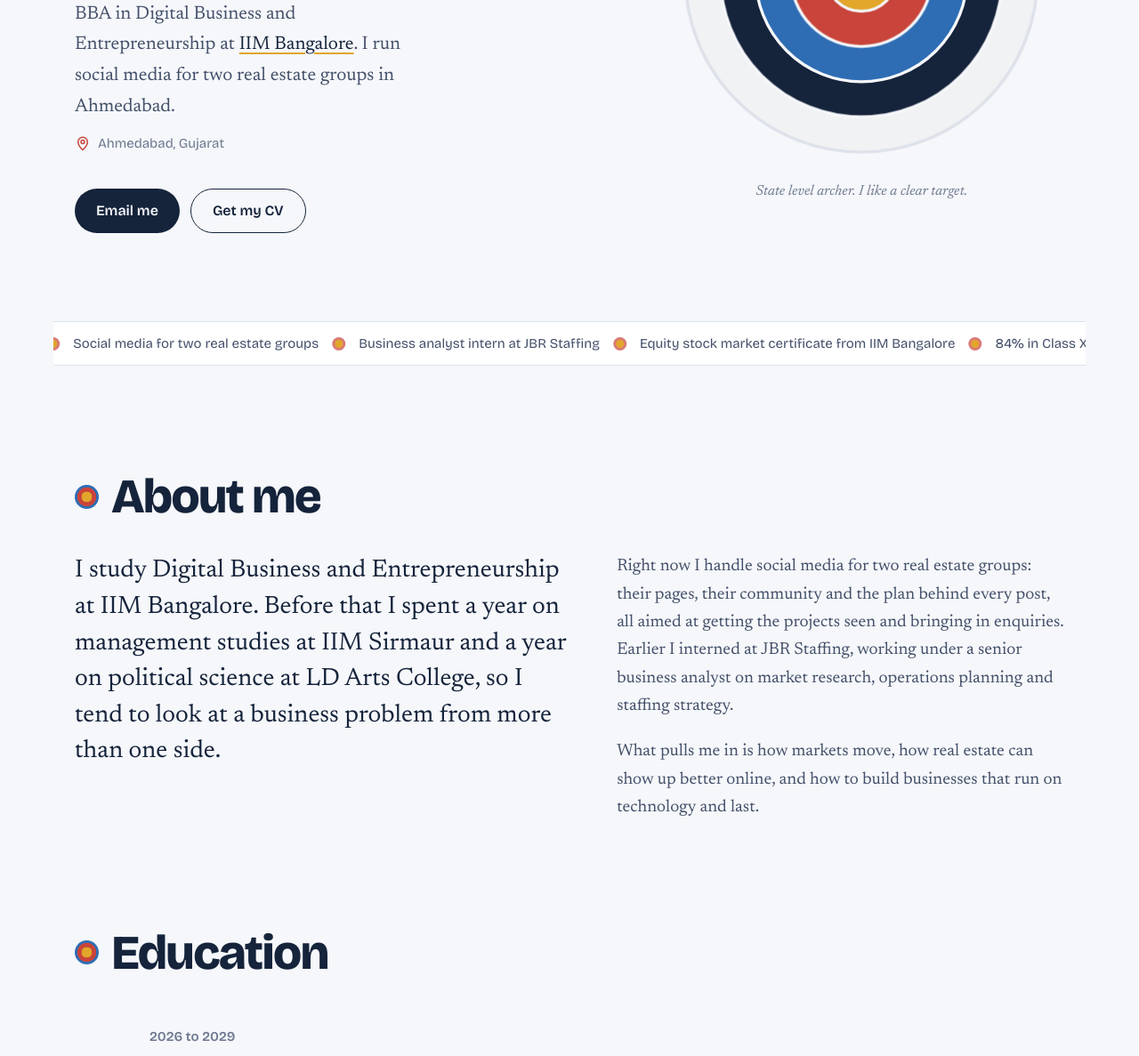
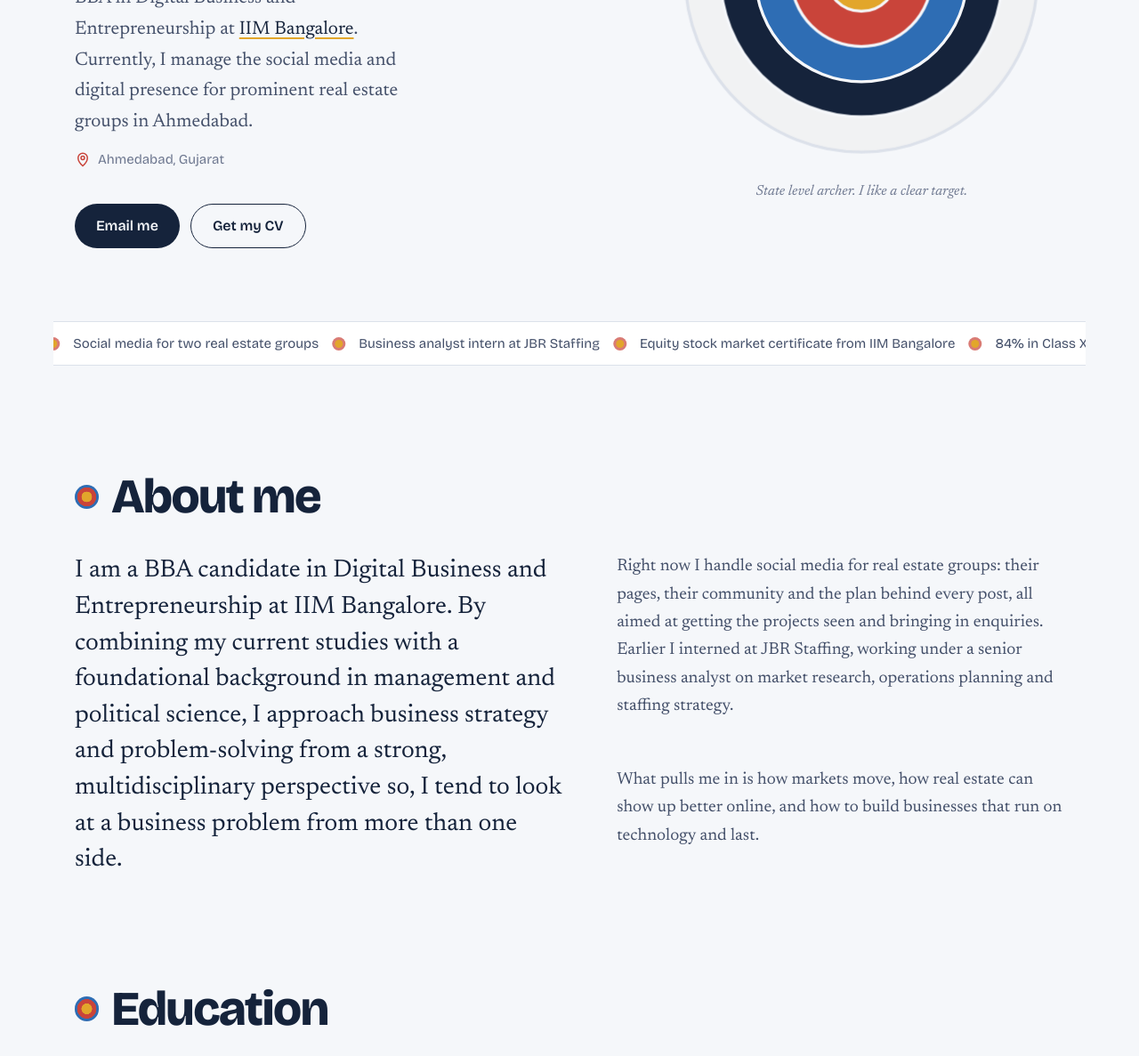
Before and after one commit to darshanbharwad/Resume, a plain HTML site: page index.html in a window 1280 px wide. Shown: the part 433-1620 px from the top of the page at 89% size. Drawn offline with nearby package versions, Linux system fonts and the light colour scheme.

Commit message:
Update index.html

```diff
--- a/index.html
+++ b/index.html
@@ -47,7 +47,7 @@
             <span class="line"><span>Darshan</span></span>
             <span class="line"><span>Bharwad</span></span>
           </h1>
-          <p class="role">BBA in Digital Business and Entrepreneurship at <a href="https://www.dbe.iimb.ac.in" target="_blank" rel="noopener">IIM Bangalore</a>. I run social media for two real estate groups in Ahmedabad.</p>
+          <p class="role">BBA in Digital Business and Entrepreneurship at <a href="https://www.dbe.iimb.ac.in" target="_blank" rel="noopener">IIM Bangalore</a>. Currently, I manage the social media and digital presence for prominent real estate groups in Ahmedabad.</p>
           <p class="place">
             <svg viewBox="0 0 24 24" aria-hidden="true"><path d="M12 22s7-6.2 7-12a7 7 0 1 0-14 0c0 5.8 7 12 7 12Z"/><circle cx="12" cy="10" r="2.6"/></svg>
             Ahmedabad, Gujarat
@@ -107,8 +107,8 @@
       <section id="about" class="block about" aria-labelledby="about-h">
         <h2 id="about-h" class="block-title">About me</h2>
         <div class="about-body">
-          <p class="lead">I study Digital Business and Entrepreneurship at IIM Bangalore. Before that I spent a year on management studies at IIM Sirmaur and a year on political science at LD Arts College, so I tend to look at a business problem from more than one side.</p>
-          <p>Right now I handle social media for two real estate groups: their pages, their community and the plan behind every post, all aimed at getting the projects seen and bringing in enquiries. Earlier I interned at JBR Staffing, working under a senior business analyst on market research, operations planning and staffing strategy.</p>
+          <p class="lead"> I am a BBA candidate in Digital Business and Entrepreneurship at IIM Bangalore. By combining my current studies with a foundational background in management and political science, I approach business strategy and problem-solving from a strong, multidisciplinary perspective so, I tend to look at a business problem from more than one side.</p>
+          <p>Right now I handle social media for real estate groups: their pages, their community and the plan behind every post, all aimed at getting the projects seen and bringing in enquiries. Earlier I interned at JBR Staffing, working under a senior business analyst on market research, operations planning and staffing strategy.</p>
           <p>What pulls me in is how markets move, how real estate can show up better online, and how to build businesses that run on technology and last.</p>
         </div>
       </section>
```
